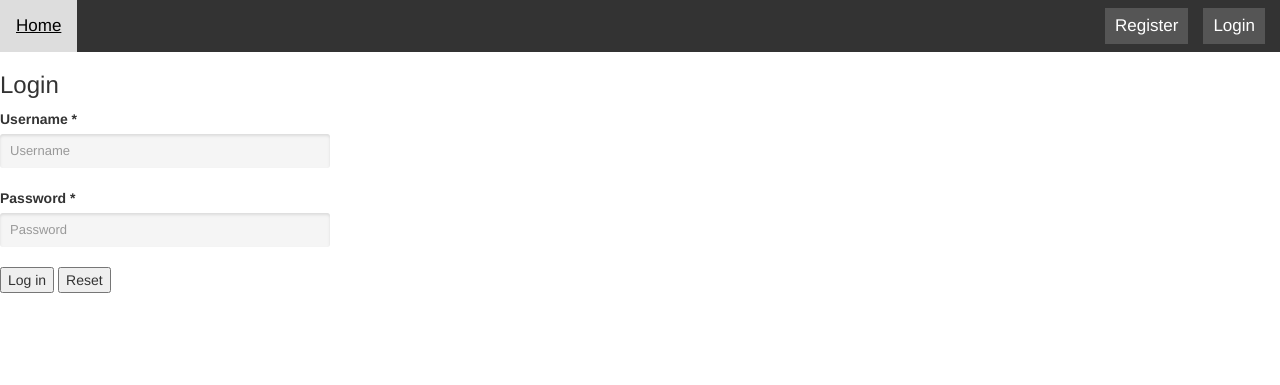
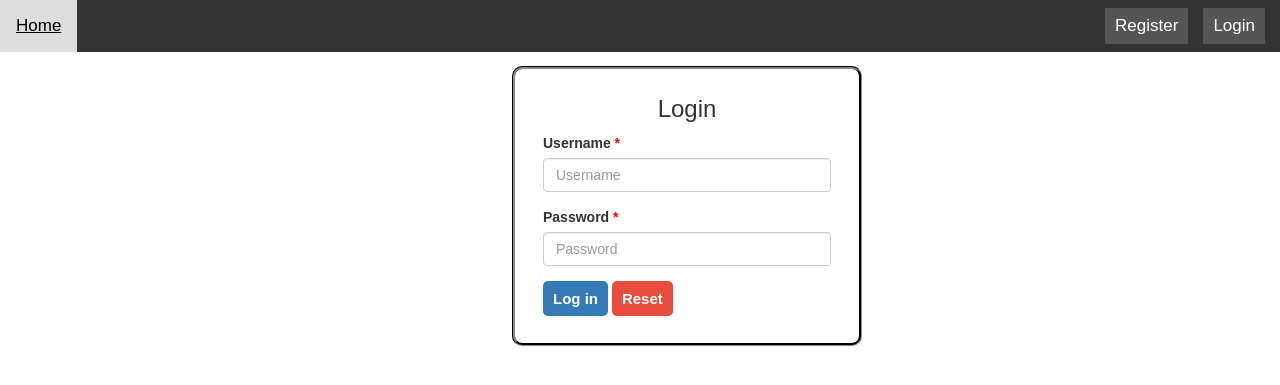
Before and after one commit to abrahamtan0611/FCMA, a PHP site: page /login.php in a window 1280 px wide. Shown: the top 385 px of the page. Run offline with PHP 8.4, Linux system fonts and the light colour scheme.

Commit message:
Add files via upload

```diff
--- a/Style/style.css
+++ b/Style/style.css
@@ -1,3 +1,6 @@
+*{
+	font-family: Aerial, sans-serif;
+}
 
 /** navigation bar **/
 .topnav {
@@ -38,7 +41,6 @@
 	font-size: 17px;
 	border: none;
 	cursor: pointer;
-
 }
 
 .topnav .login-container button:hover {
@@ -50,86 +52,136 @@
 	margin-right: 10px;
 }
 
-/** Sign Up form **/
-#register {
-    padding: 0px 25px 25px;
-    background: #fff;
-    box-shadow:
-        0px 0px 0px 5px rgba( 255,255,255,0.4 ),
-        0px 4px 20px rgba( 0,0,0,0.33 );
-    -moz-border-radius: 5px;
-    -webkit-border-radius: 5px;
-    border-radius: 5px;
-    display: table;
-    position: static;
+.login-container .username-hover:hover{
+	color:white;
+	background-color: #333;
+	text-decoration: none;
+
 }
 
-.container {
-    width: 406px;
-    max-width: 406px;
-    margin: 0 auto;
+/** FORM STYLING **/
+.login-input-field{
+	border: 3px groove #333;
+	border-radius: 10px;
+	width: 25em;
+	padding: .5em 2em 2em 2em;
+	margin:1em 5em 5em 3em;
+	height:20em;
+	margin-left: 40%;
 }
 
-#register .form-header {
-    margin-bottom: 20px;
+.register-input-field{
+	border: 3px groove #333;
+	border-radius: 10px;
+	width: 25em;
+	padding: .5em 2em 2em 2em;
+	margin:1em 5em 5em 3em;
+	height:37em;
+	margin-left: auto;
+	margin-right:auto;
 }
 
-#register .form-header h3 {
-    color: #333333;
-    font-size: 24px;
-    font-weight: bold;
-    margin-bottom: 5px;
+.profile-input-field{
+	border: 3px groove #333;
+	border-radius: 10px;
+	width: 40em;
+	padding: .5em 2em 2em 2em;
+	margin:1em 5em 5em 3em;
+	height:41em;
+	margin-left: auto;
+	margin-right:auto;
 }
 
-#register .form-header p {
-    color: #8f8f8f;
-    font-size: 14px;
-    font-weight: 300;
+.cart-input-field{
+	border: 3px groove #333;
+	border-radius: 10px;
+	width: 60em;
+	padding: .5em 2em 2em 2em;
+	margin:1em 5em 5em 3em;
+	overflow: auto;
+	margin-left: auto;
+	margin-right:auto;
 }
 
-#register .form-line {
-    height: 1px;
-    background: #e8e8e8;
-    width: 406px;
-    margin: 0px -25px;
+.cart-input-field table{
+	width: 100%;
+	table-layout: auto;
+	border-collapse: collapse;
 }
 
-#register .inputs {
-    margin-top: 25px;
+.cart-input-field table th{
+	border-bottom: 1px solid #A9A9A9;
 }
 
-
-input::-webkit-input-placeholder {
-    color:    #b5b5b5;
+.cart-input-field table .instruction{
+	width: 100%;
 }
 
-input:-moz-placeholder {
-    color:    #b5b5b5;
+.cart-input-field table tr #total-styling{
+	text-align: right;
 }
 
-#register .inputs input[type=email], input[type=password], input[type="text"] {
-    background: #f5f5f5;
-    font-size: 13px;
-    -moz-border-radius: 3px;
-    -webkit-border-radius: 3px;
-    border-radius: 3px;
-    border: none;
-    padding: 13px 10px;
-    width: 330px;
-    margin-bottom: 20px;
-    box-shadow: inset 0px 2px 3px rgba( 0,0,0,0.1 );
-    clear: both;
+.cart-input-field table tr #price-styling{
+	border-top: 1px solid #A9A9A9;
+	border-bottom: 1px solid #A9A9A9;
+	padding: 5px;
+	font-weight: bold;
 }
 
-#register .inputs input[type=email]:focus, input[type=password]:focus, input[type="text"]:focus {
-    background: #fff;
-    box-shadow: 0px 0px 0px 3px #fff38e, inset 0px 2px 3px rgba( 0,0,0,0.2 ), 0px 5px 5px rgba( 0,0,0,0.15 );
-    outline: none;
+.cart-input-field table th,td{
+	padding: 15px;
+	text-align: center;
 }
 
+h3{
+	text-align:center;
+	font-weight: bold;
+}
 
+.required{
+	color:red;
+}
 
-/** **/
+input[type=text], input[type=password], input[type=email]{
+	width: 100%;
+}
+
+.login-input-field button[type=submit], .register-input-field button[type=submit], .profile-input-field button[type=submit], .cart-input-field button[type=submit]{
+	background-color: #337ab7;
+	border-radius: 5px;
+	cursor: pointer;
+	padding: 7px 10px;
+	color: white;
+	font-size: 15px;
+	border: none;
+	font-weight: bold;
+}
+
+.login-input-field button[type=reset], .register-input-field button[type=reset], .profile-input-field button[type=reset], .cart-input-field button[type=reset]{
+	background-color: #e74c3c ;
+	border-radius: 5px;
+	cursor: pointer;
+	padding: 7px 10px;
+	color: white;
+	font-size: 15px;
+	border: none;
+	font-weight: bold;
+}
+
+.login-input-field button[type=submit]:hover,.register-input-field button[type=submit]:hover, .profile-input-field button[type=submit]:hover {
+	background: #295b87;
+}
+
+.login-input-field button[type=reset]:hover, .register-input-field button[type=reset]:hover, .profile-input-field button[type=reset]:hover{
+	background:  #922b21 ;
+}
+
+#textarea-address{
+	width: 100%;
+	border: 1px solid #D3D3D3;
+}
+
+/** ALAN **/
 #header{
 	height: 100px;
 	background-color: silver;
@@ -469,3 +521,5 @@ input[type=submit] {
 #orderCount, #priceCount{
 	float:right;
 }
+
+/** Table **/
```
Lines whose indentation alone changed are shown as unchanged.
